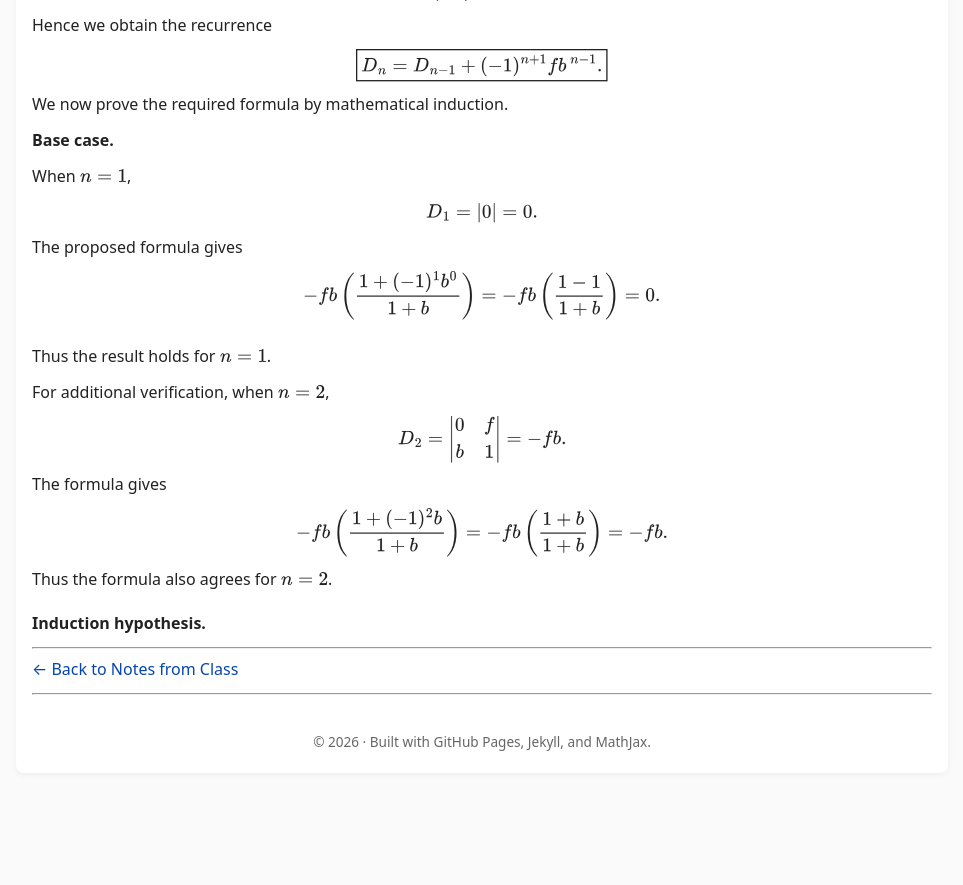
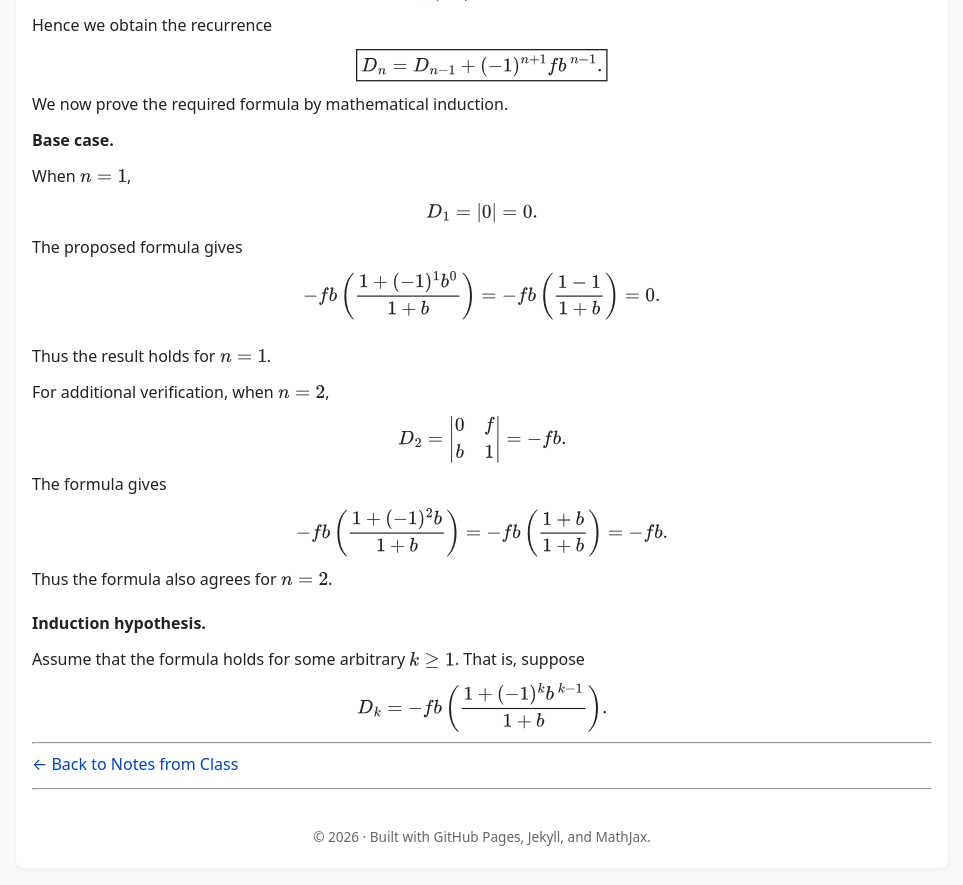
Before and after one commit to SaleemKamaludin/SaleemKamaludin.github.io, a Jekyll site: the page built from courses/math-2276/notes-from-class/lecture-2/index.md, in a window 1280 px wide and 900 px high, scrolled down 7177 px. Shown: the top 885 px of the window, without its empty margins (158-1121 px from the left). Built offline with Jekyll 4.4.1, drawn with Linux system fonts in a browser that asks for light colours; before the commit the page ends 7982 px from its top, so only the background shows below that.

Commit message:
Add induction hypothesis statement to Lecture 2

```diff
--- a/courses/math-2276/notes-from-class/lecture-2/index.md
+++ b/courses/math-2276/notes-from-class/lecture-2/index.md
@@ -945,6 +945,28 @@ b & 1
   <strong>Induction hypothesis.</strong>
 </p>
 
+<div id="induction-hypothesis-statement">
+
+<p>
+  Assume that the formula holds for some arbitrary
+  \(k\geq 1\). That is, suppose
+</p>
+
+<div class="display-math">
+
+\[
+D_k
+=
+-fb
+\left(
+\frac{1+(-1)^k b^{\,k-1}}{1+b}
+\right).
+\]
+
+</div>
+
+</div>
+
 ---
 
 [← Back to Notes from Class]({{ '/courses/math-2276/notes-from-class/' | relative_url }})
```
